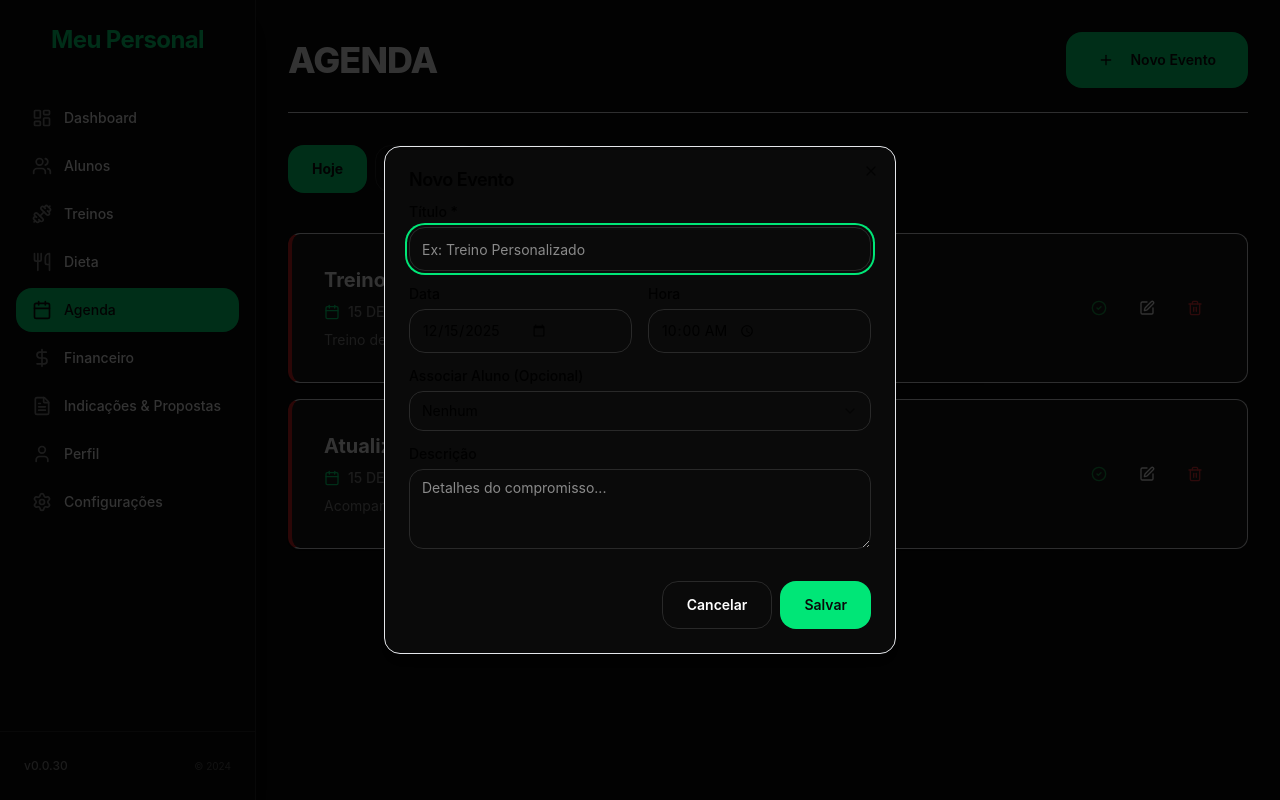
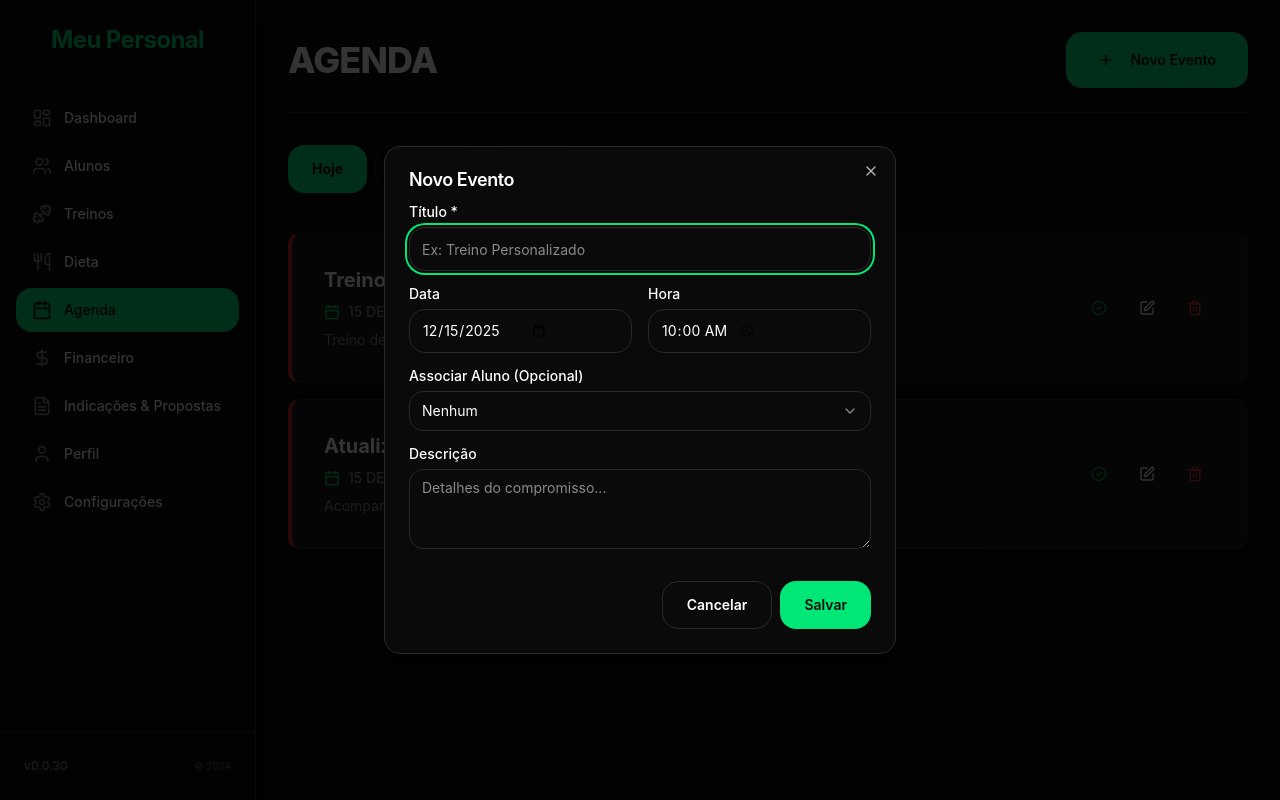
Before and after one commit to victorfelixds-art/123PERSONAL---1, a React (Vite) app: page /agenda in a window 1280 px wide. Both pictures are taken after a click on the button "Novo Evento". Built offline with nearby package versions, Linux system fonts and the light colour scheme.

Commit message:
Fix dark theme text contrast and legibility

```diff
--- a/src/components/ui/alert-dialog.tsx
+++ b/src/components/ui/alert-dialog.tsx
@@ -35,7 +35,7 @@ const AlertDialogContent = React.forwardRef<
     <AlertDialogPrimitive.Content
       ref={ref}
       className={cn(
-        'fixed left-[50%] top-[50%] z-50 grid w-full max-w-lg translate-x-[-50%] translate-y-[-50%] gap-4 border bg-background p-6 shadow-lg duration-200 data-[state=open]:animate-in data-[state=closed]:animate-out data-[state=closed]:fade-out-0 data-[state=open]:fade-in-0 data-[state=closed]:zoom-out-95 data-[state=open]:zoom-in-95 data-[state=closed]:slide-out-to-left-1/2 data-[state=closed]:slide-out-to-top-[48%] data-[state=open]:slide-in-from-left-1/2 data-[state=open]:slide-in-from-top-[48%] sm:rounded-lg',
+        'fixed left-[50%] top-[50%] z-50 grid w-full max-w-lg translate-x-[-50%] translate-y-[-50%] gap-4 border bg-background p-6 shadow-lg duration-200 data-[state=open]:animate-in data-[state=closed]:animate-out data-[state=closed]:fade-out-0 data-[state=open]:fade-in-0 data-[state=closed]:zoom-out-95 data-[state=open]:zoom-in-95 data-[state=closed]:slide-out-to-left-1/2 data-[state=closed]:slide-out-to-top-[48%] data-[state=open]:slide-in-from-left-1/2 data-[state=open]:slide-in-from-top-[48%] sm:rounded-lg text-foreground',
         className,
       )}
       {...props}
--- a/src/components/ui/dialog.tsx
+++ b/src/components/ui/dialog.tsx
@@ -37,7 +37,7 @@ const DialogContent = React.forwardRef<
     <DialogPrimitive.Content
       ref={ref}
       className={cn(
-        'fixed left-[50%] top-[50%] z-50 grid w-full max-w-lg translate-x-[-50%] translate-y-[-50%] gap-4 border bg-background p-6 shadow-lg duration-200 data-[state=open]:animate-in data-[state=closed]:animate-out data-[state=closed]:fade-out-0 data-[state=open]:fade-in-0 data-[state=closed]:zoom-out-95 data-[state=open]:zoom-in-95 data-[state=closed]:slide-out-to-left-1/2 data-[state=closed]:slide-out-to-top-[48%] data-[state=open]:slide-in-from-left-1/2 data-[state=open]:slide-in-from-top-[48%] sm:rounded-lg overflow-y-auto max-h-screen',
+        'fixed left-[50%] top-[50%] z-50 grid w-full max-w-lg translate-x-[-50%] translate-y-[-50%] gap-4 border bg-background p-6 shadow-lg duration-200 data-[state=open]:animate-in data-[state=closed]:animate-out data-[state=closed]:fade-out-0 data-[state=open]:fade-in-0 data-[state=closed]:zoom-out-95 data-[state=open]:zoom-in-95 data-[state=closed]:slide-out-to-left-1/2 data-[state=closed]:slide-out-to-top-[48%] data-[state=open]:slide-in-from-left-1/2 data-[state=open]:slide-in-from-top-[48%] sm:rounded-lg overflow-y-auto max-h-screen text-foreground',
         className,
       )}
       {...props}
--- a/src/components/ui/input.tsx
+++ b/src/components/ui/input.tsx
@@ -9,7 +9,7 @@ const Input = React.forwardRef<HTMLInputElement, React.ComponentProps<'input'>>(
       <input
         type={type}
         className={cn(
-          'flex h-11 w-full rounded-lg border border-input bg-background px-3 py-2 text-base ring-offset-background file:border-0 file:bg-transparent file:text-sm file:font-medium file:text-foreground placeholder:text-muted-foreground focus-visible:outline-none focus-visible:ring-2 focus-visible:ring-ring focus-visible:ring-offset-2 disabled:cursor-not-allowed disabled:opacity-50 md:text-sm transition-all',
+          'flex h-11 w-full rounded-lg border border-input bg-background px-3 py-2 text-base ring-offset-background file:border-0 file:bg-transparent file:text-sm file:font-medium file:text-foreground placeholder:text-muted-foreground focus-visible:outline-none focus-visible:ring-2 focus-visible:ring-ring focus-visible:ring-offset-2 disabled:cursor-not-allowed disabled:opacity-50 md:text-sm transition-all text-foreground',
           className,
         )}
         ref={ref}
--- a/src/components/ui/select.tsx
+++ b/src/components/ui/select.tsx
@@ -18,7 +18,7 @@ const SelectTrigger = React.forwardRef<
   <SelectPrimitive.Trigger
     ref={ref}
     className={cn(
-      'flex h-10 w-full items-center justify-between rounded-md border border-input bg-background px-3 py-2 text-sm ring-offset-background data-[placeholder]:text-muted-foreground focus:outline-none focus:ring-2 focus:ring-ring focus:ring-offset-2 disabled:cursor-not-allowed disabled:opacity-50 [&>span]:line-clamp-1',
+      'flex h-10 w-full items-center justify-between rounded-md border border-input bg-background px-3 py-2 text-sm ring-offset-background data-[placeholder]:text-muted-foreground focus:outline-none focus:ring-2 focus:ring-ring focus:ring-offset-2 disabled:cursor-not-allowed disabled:opacity-50 [&>span]:line-clamp-1 text-foreground',
       className,
     )}
     {...props}
--- a/src/components/ui/sheet.tsx
+++ b/src/components/ui/sheet.tsx
@@ -30,7 +30,7 @@ const SheetOverlay = React.forwardRef<
 SheetOverlay.displayName = SheetPrimitive.Overlay.displayName
 
 const sheetVariants = cva(
-  'fixed z-50 gap-4 bg-background p-6 shadow-lg transition ease-in-out data-[state=open]:animate-in data-[state=closed]:animate-out data-[state=closed]:duration-300 data-[state=open]:duration-500',
+  'fixed z-50 gap-4 bg-background p-6 shadow-lg transition ease-in-out data-[state=open]:animate-in data-[state=closed]:animate-out data-[state=closed]:duration-300 data-[state=open]:duration-500 text-foreground',
   {
     variants: {
       side: {
--- a/src/components/ui/textarea.tsx
+++ b/src/components/ui/textarea.tsx
@@ -10,7 +10,7 @@ const Textarea = React.forwardRef<
   return (
     <textarea
       className={cn(
-        'flex min-h-[80px] w-full rounded-md border border-input bg-background px-3 py-2 text-base ring-offset-background placeholder:text-muted-foreground focus-visible:outline-none focus-visible:ring-2 focus-visible:ring-ring focus-visible:ring-offset-2 disabled:cursor-not-allowed disabled:opacity-50 md:text-sm',
+        'flex min-h-[80px] w-full rounded-md border border-input bg-background px-3 py-2 text-base ring-offset-background placeholder:text-muted-foreground focus-visible:outline-none focus-visible:ring-2 focus-visible:ring-ring focus-visible:ring-offset-2 disabled:cursor-not-allowed disabled:opacity-50 md:text-sm text-foreground',
         className,
       )}
       ref={ref}
--- a/src/main.css
+++ b/src/main.css
@@ -240,6 +240,13 @@
     --chart-4: 142 71% 45%;
     --chart-5: 0 72% 51%;
   }
+
+  * {
+    @apply border-border;
+  }
+  body {
+    @apply bg-background text-foreground;
+  }
 }
 
 @layer utilities {
```
